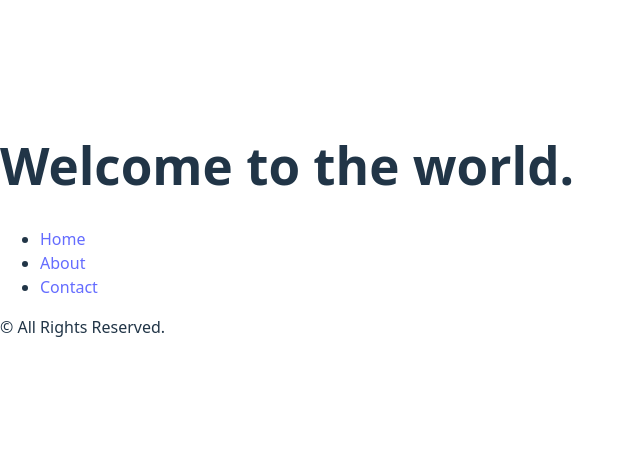
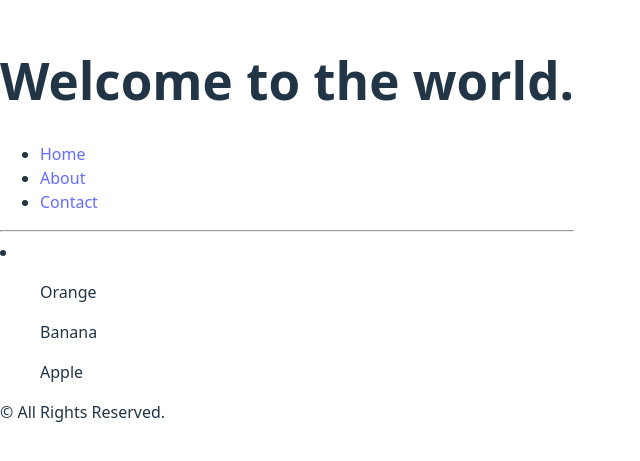
Before and after one commit to AlphonesAbhilash/React-Learn, a React (Vite) app in the folder Learn-react/: page / in a window 1280 px wide. Shown: the part 171-632 px from the top of the page, without its empty margins (0-640 px from the left). Built offline with nearby package versions, Linux system fonts and the light colour scheme.

Commit message:
Added Food Component

```diff
--- a/Learn-react/src/App.jsx
+++ b/Learn-react/src/App.jsx
@@ -1,10 +1,12 @@
 import Header from './Header.jsx'
 import Footer from './Footer.jsx'
+import Food from './Food.jsx'
 
 function App(){
   return(
     <>
     <Header></Header>
+    <Food></Food>
     <Footer></Footer>
     </>
   );
--- /dev/null
+++ b/Learn-react/src/Food.jsx
@@ -0,0 +1,17 @@
+function Food(){
+
+    // const fruits=["Orange", "Apple", "Banana"];
+    const fruit1="Orange";
+    const fruit2="Banana";
+    const fruit3="Apple";
+
+    return(
+        <li>
+            <ol>{fruit1}</ol>
+            <ol>{fruit2}</ol>
+            <ol>{fruit3}</ol>
+        </li>
+    );
+}
+
+export default Food
--- a/Learn-react/src/Header.jsx
+++ b/Learn-react/src/Header.jsx
@@ -10,6 +10,7 @@ function Header(){
                     <li><a href="#">Contact</a></li>
                 </ul>
             </nav>
+            <hr />
         </header>
     );
 }
```
